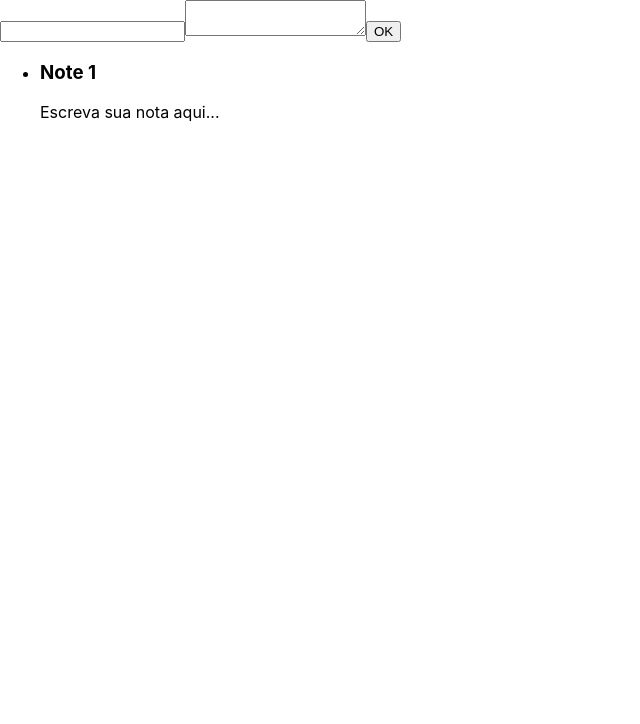
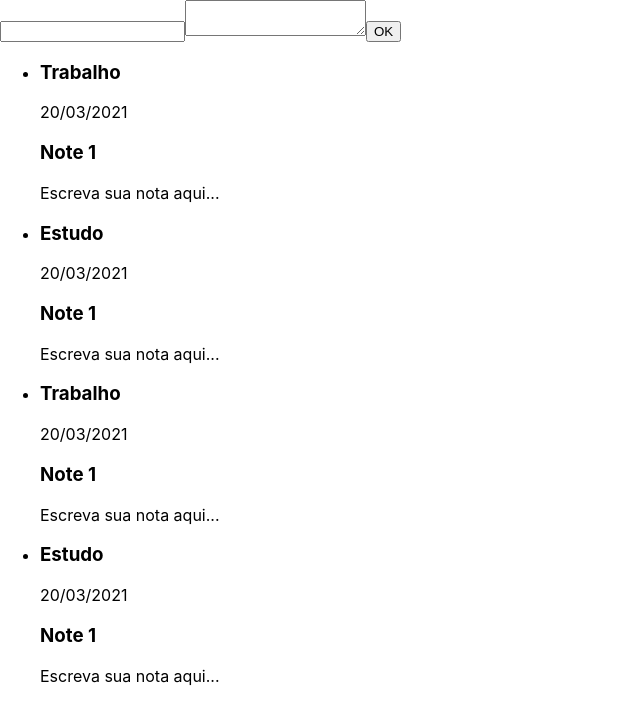
Before and after one commit to fdAssis/my-notes, a React (Create React App) app: page / in a window 1280 px wide. Shown: the top 724 px of the page, without its empty margins (0-640 px from the left). Built offline with nearby package versions, Linux system fonts and the light colour scheme.

Commit message:
refactoring component <Notes>

```diff
--- a/src/components/notes.jsx
+++ b/src/components/notes.jsx
@@ -7,9 +7,19 @@ class Notes extends Component {
   render() {
     return (
       <ul>
-        <li>
-          <CardNote />
-        </li>
+        {Array.of('Trabalho', 'Estudo', 'Trabalho', 'Estudo').map(
+          (category) => {
+            return (
+              <li>
+                <header>
+                  <h3>{category}</h3>
+                  <p>20/03/2021</p>
+                </header>
+                <CardNote />
+              </li>
+            );
+          }
+        )}
       </ul>
     );
   }
```
Also changed, not shown: public/manifest.json.
